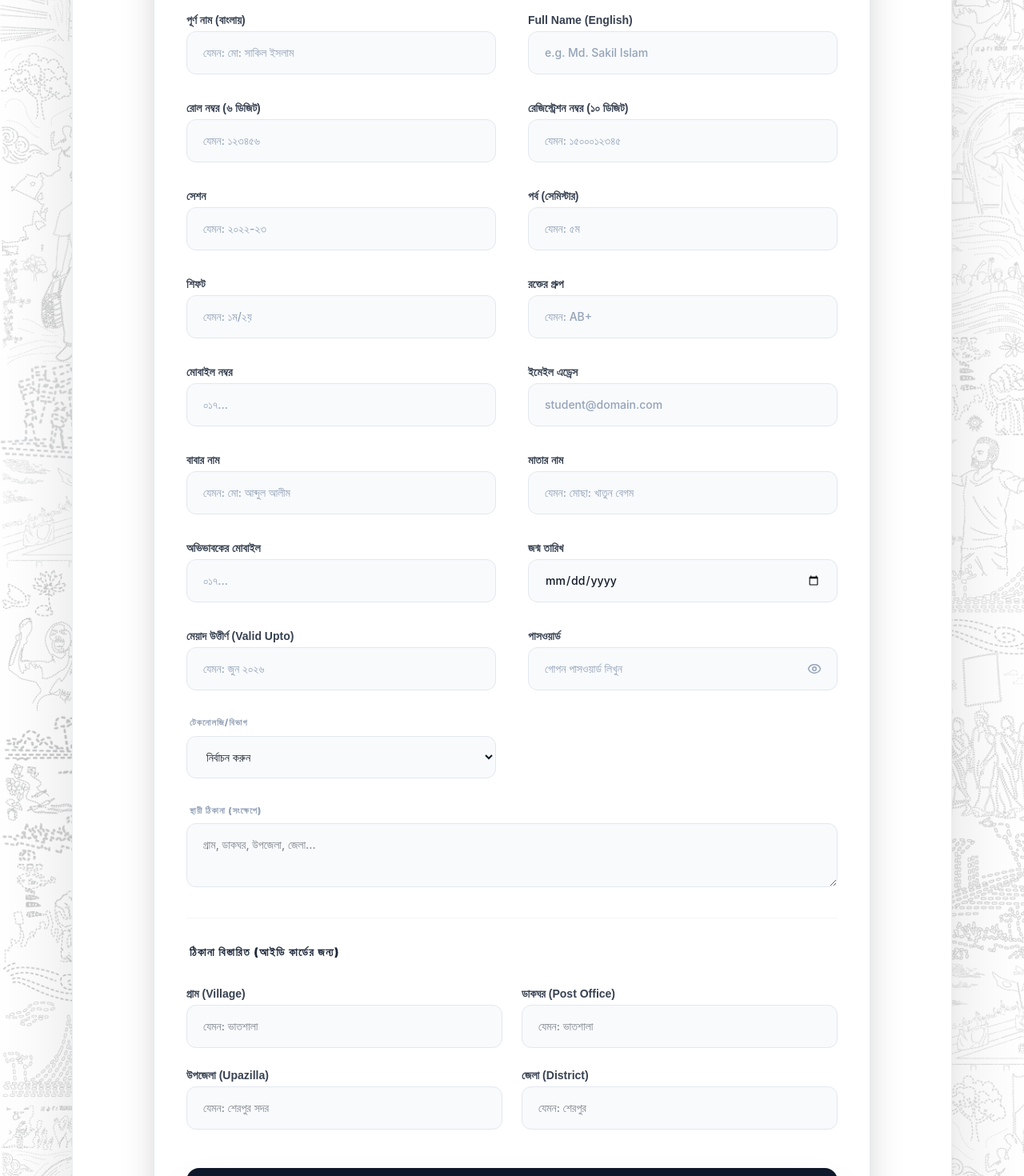
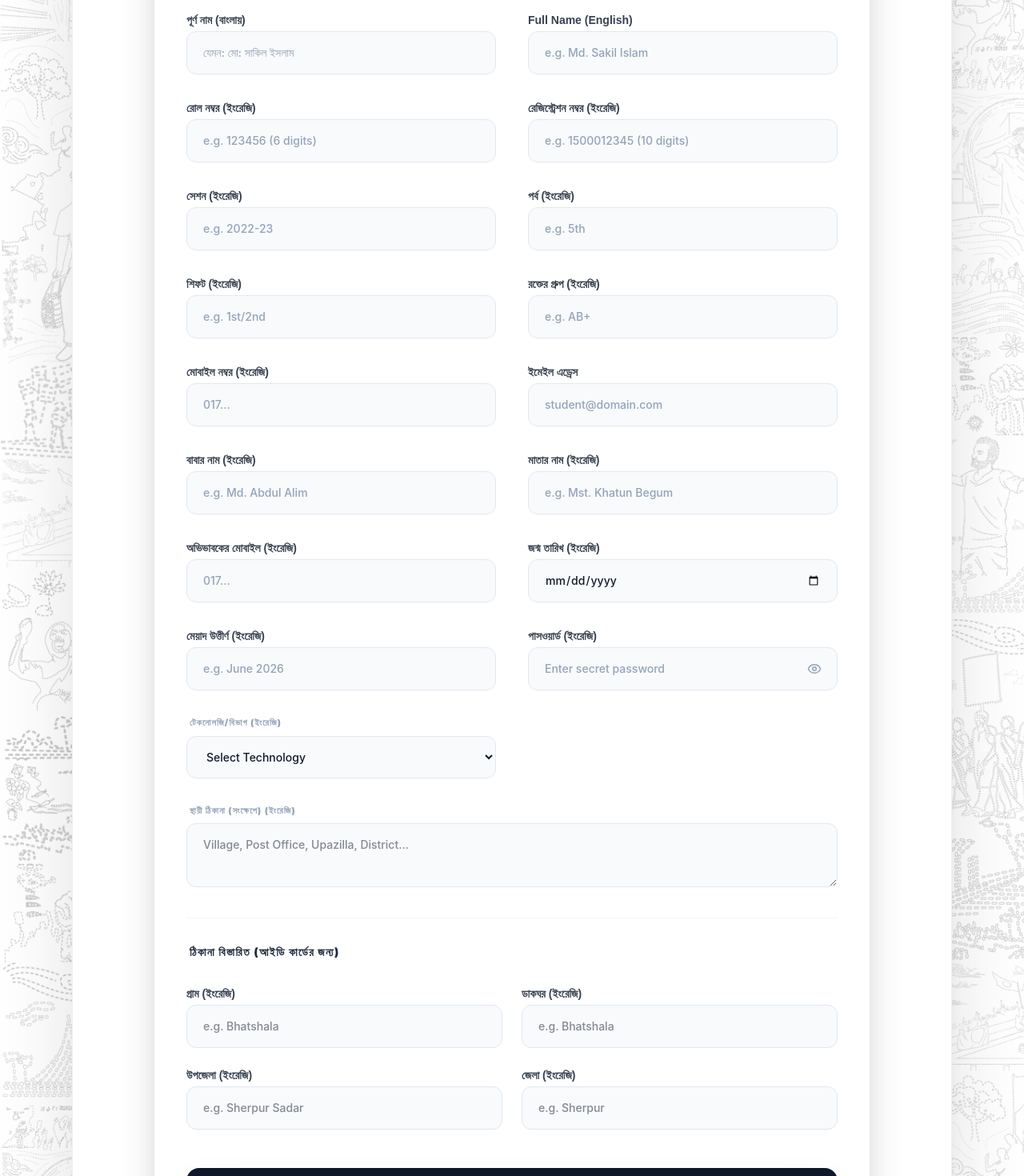
Before and after one commit to syedaakter421/Polytechnic-Student-ID-Generator, a React (Vite) app: page /signup in a window 1280 px wide. Shown: the part 620-2090 px from the top of the page at 80% size. Built offline with nearby package versions, Linux system fonts and the light colour scheme.

Commit message:
feat: Update signup form and README
Changes include:
- Translating department names and placeholder texts in the signup form to English for better internationalization and clarity.
- Updating the GitHub banner image URL in the README.md file.

```diff
--- a/src/pages/Signup.tsx
+++ b/src/pages/Signup.tsx
@@ -5,12 +5,12 @@ import { motion } from 'motion/react';
 import { UserPlus, ArrowLeft, Upload, Camera, CheckCircle, Eye, EyeOff } from 'lucide-react';
 
 const DEPARTMENTS = [
-  'সিভিল টেকনোলজি',
-  'ইলেকট্রিক্যাল টেকনোলজি',
-  'ইলেকট্রনিক্স টেকনোলজি',
-  'কম্পিউটার টেকনোলজি',
-  'আরএসি টেকনোলজি',
-  'মেকানিক্যাল টেকনোলজি'
+'Civil Technology',
+'Electrical Technology',
+'Electronics Technology',
+'Computer Technology',
+'RAC Technology',
+'Mechanical Integrated Technology'
 ];
 
 export default function Signup() {
@@ -155,20 +155,20 @@ export default function Signup() {
               {[
                 { label: 'পূর্ণ নাম (বাংলায়)', name: 'full_name_bn', type: 'text', placeholder: 'যেমন: মো: সাকিল ইসলাম' },
                 { label: 'Full Name (English)', name: 'full_name_en', type: 'text', placeholder: 'e.g. Md. Sakil Islam' },
-                { label: 'রোল নম্বর (৬ ডিজিট)', name: 'roll_number', type: 'number', placeholder: 'যেমন: ১২৩৪৫৬' },
-                { label: 'রেজিস্ট্রেশন নম্বর (১০ ডিজিট)', name: 'reg_number', type: 'number', placeholder: 'যেমন: ১৫০০০১২৩৪৫' },
-                { label: 'সেশন', name: 'session', type: 'text', placeholder: 'যেমন: ২০২২-২৩' },
-                { label: 'পর্ব (সেমিস্টার)', name: 'semester', type: 'text', placeholder: 'যেমন: ৫ম' },
-                { label: 'শিফট', name: 'shift', type: 'text', placeholder: 'যেমন: ১ম/২য়' },
-                { label: 'রক্তের গ্রুপ', name: 'blood_group', type: 'text', placeholder: 'যেমন: AB+' },
-                { label: 'মোবাইল নম্বর', name: 'mobile', type: 'tel', placeholder: '০১৭...' },
+                { label: 'রোল নম্বর (ইংরেজি)', name: 'roll_number', type: 'number', placeholder: 'e.g. 123456 (6 digits)' },
+                { label: 'রেজিস্ট্রেশন নম্বর (ইংরেজি)', name: 'reg_number', type: 'number', placeholder: 'e.g. 1500012345 (10 digits)' },
+                { label: 'সেশন (ইংরেজি)', name: 'session', type: 'text', placeholder: 'e.g. 2022-23' },
+                { label: 'পর্ব (ইংরেজি)', name: 'semester', type: 'text', placeholder: 'e.g. 5th' },
+                { label: 'শিফট (ইংরেজি)', name: 'shift', type: 'text', placeholder: 'e.g. 1st/2nd' },
+                { label: 'রক্তের গ্রুপ (ইংরেজি)', name: 'blood_group', type: 'text', placeholder: 'e.g. AB+' },
+                { label: 'মোবাইল নম্বর (ইংরেজি)', name: 'mobile', type: 'tel', placeholder: '017...' },
                 { label: 'ইমেইল এড্রেস', name: 'email', type: 'email', placeholder: 'student@domain.com' },
-                { label: 'বাবার নাম', name: 'father_name', type: 'text', placeholder: 'যেমন: মো: আব্দুল আলীম' },
-                { label: 'মাতার নাম', name: 'mother_name', type: 'text', placeholder: 'যেমন: মোছা: খাতুন বেগম' },
-                { label: 'অভিভাবকের মোবাইল', name: 'guardian_mobile', type: 'tel', placeholder: '০১৭...' },
-                { label: 'জন্ম তারিখ', name: 'dob', type: 'date' },
-                { label: 'মেয়াদ উত্তীর্ণ (Valid Upto)', name: 'valid_upto', type: 'text', placeholder: 'যেমন: জুন ২০২৬' },
-                { label: 'পাসওয়ার্ড', name: 'password', type: 'password', placeholder: 'গোপন পাসওয়ার্ড লিখুন' },
+                { label: 'বাবার নাম (ইংরেজি)', name: 'father_name', type: 'text', placeholder: 'e.g. Md. Abdul Alim' },
+                { label: 'মাতার নাম (ইংরেজি)', name: 'mother_name', type: 'text', placeholder: 'e.g. Mst. Khatun Begum' },
+                { label: 'অভিভাবকের মোবাইল (ইংরেজি)', name: 'guardian_mobile', type: 'tel', placeholder: '017...' },
+                { label: 'জন্ম তারিখ (ইংরেজি)', name: 'dob', type: 'date' },
+                { label: 'মেয়াদ উত্তীর্ণ (ইংরেজি)', name: 'valid_upto', type: 'text', placeholder: 'e.g. June 2026' },
+                { label: 'পাসওয়ার্ড (ইংরেজি)', name: 'password', type: 'password', placeholder: 'Enter secret password' },
               ].map(field => (
                 <div key={field.name}>
                   <label className="block text-sm font-bold text-gray-700 mb-1 font-bengali">{field.label}</label>
@@ -198,26 +198,26 @@ export default function Signup() {
               ))}
 
               <div className="md:col-span-1">
-                <label className="block text-[11px] font-black text-slate-400 uppercase tracking-widest pl-1 mb-2">টেকনোলজি/বিভাগ</label>
+                <label className="block text-[11px] font-black text-slate-400 uppercase tracking-widest pl-1 mb-2">টেকনোলজি/বিভাগ (ইংরেজি)</label>
                 <select
                   required
                   value={formData.technology}
                   onChange={(e) => setFormData({ ...formData, technology: e.target.value })}
                   className="w-full text-sm font-medium bg-slate-50 border border-slate-200 rounded-xl px-5 py-4 focus:ring-4 focus:ring-gov-green/10 focus:border-gov-green focus:bg-white outline-none transition-all cursor-pointer"
                 >
-                  <option value="">নির্বাচন করুন</option>
+                  <option value="">Select Technology</option>
                   {DEPARTMENTS.map(dept => <option key={dept} value={dept}>{dept}</option>)}
                 </select>
               </div>
 
               <div className="md:col-span-2">
-                <label className="block text-[11px] font-black text-slate-400 uppercase tracking-widest pl-1 mb-2">স্থায়ী ঠিকানা (সংক্ষেপে)</label>
+                <label className="block text-[11px] font-black text-slate-400 uppercase tracking-widest pl-1 mb-2">স্থায়ী ঠিকানা (সংক্ষেপে) (ইংরেজি)</label>
                 <textarea
                   required
                   value={formData.address}
                   onChange={(e) => setFormData({ ...formData, address: e.target.value })}
                   className="w-full text-sm font-medium bg-slate-50 border border-slate-200 rounded-xl px-5 py-4 focus:ring-4 focus:ring-gov-green/10 focus:border-gov-green focus:bg-white outline-none transition-all h-20"
-                  placeholder="গ্রাম, ডাকঘর, উপজেলা, জেলা..."
+                  placeholder="Village, Post Office, Upazilla, District..."
                 />
               </div>
 
@@ -226,20 +226,20 @@ export default function Signup() {
                    <h4 className="text-sm font-black text-slate-800 uppercase tracking-widest mb-2 px-1">ঠিকানা বিস্তারিত (আইডি কার্ডের জন্য)</h4>
                  </div>
                  <div>
-                   <label className="block text-sm font-bold text-gray-700 mb-1 font-bengali">গ্রাম (Village)</label>
-                   <input type="text" value={formData.village} onChange={(e) => setFormData({...formData, village: e.target.value})} className="w-full text-sm font-medium bg-slate-50 border border-slate-200 rounded-xl px-5 py-4 outline-none transition-all focus:ring-2 focus:ring-gov-green/20" placeholder="যেমন: ভাতশালা" required />
+                   <label className="block text-sm font-bold text-gray-700 mb-1 font-bengali">গ্রাম (ইংরেজি)</label>
+                   <input type="text" value={formData.village} onChange={(e) => setFormData({...formData, village: e.target.value})} className="w-full text-sm font-medium bg-slate-50 border border-slate-200 rounded-xl px-5 py-4 outline-none transition-all focus:ring-2 focus:ring-gov-green/20" placeholder="e.g. Bhatshala" required />
                  </div>
                   <div>
-                   <label className="block text-sm font-bold text-gray-700 mb-1 font-bengali">ডাকঘর (Post Office)</label>
-                   <input type="text" value={formData.post_office} onChange={(e) => setFormData({...formData, post_office: e.target.value})} className="w-full text-sm font-medium bg-slate-50 border border-slate-200 rounded-xl px-5 py-4 outline-none transition-all focus:ring-2 focus:ring-gov-green/20" placeholder="যেমন: ভাতশালা" required />
+                   <label className="block text-sm font-bold text-gray-700 mb-1 font-bengali">ডাকঘর (ইংরেজি)</label>
+                   <input type="text" value={formData.post_office} onChange={(e) => setFormData({...formData, post_office: e.target.value})} className="w-full text-sm font-medium bg-slate-50 border border-slate-200 rounded-xl px-5 py-4 outline-none transition-all focus:ring-2 focus:ring-gov-green/20" placeholder="e.g. Bhatshala" required />
                  </div>
                   <div>
-                   <label className="block text-sm font-bold text-gray-700 mb-1 font-bengali">উপজেলা (Upazilla)</label>
-                   <input type="text" value={formData.upazilla} onChange={(e) => setFormData({...formData, upazilla: e.target.value})} className="w-full text-sm font-medium bg-slate-50 border border-slate-200 rounded-xl px-5 py-4 outline-none transition-all focus:ring-2 focus:ring-gov-green/20" placeholder="যেমন: শেরপুর সদর" required />
+                   <label className="block text-sm font-bold text-gray-700 mb-1 font-bengali">উপজেলা (ইংরেজি)</label>
+                   <input type="text" value={formData.upazilla} onChange={(e) => setFormData({...formData, upazilla: e.target.value})} className="w-full text-sm font-medium bg-slate-50 border border-slate-200 rounded-xl px-5 py-4 outline-none transition-all focus:ring-2 focus:ring-gov-green/20" placeholder="e.g. Sherpur Sadar" required />
                  </div>
                   <div>
-                   <label className="block text-sm font-bold text-gray-700 mb-1 font-bengali">জেলা (District)</label>
-                   <input type="text" value={formData.district} onChange={(e) => setFormData({...formData, district: e.target.value})} className="w-full text-sm font-medium bg-slate-50 border border-slate-200 rounded-xl px-5 py-4 outline-none transition-all focus:ring-2 focus:ring-gov-green/20" placeholder="যেমন: শেরপুর" required />
+                   <label className="block text-sm font-bold text-gray-700 mb-1 font-bengali">জেলা (ইংরেজি)</label>
+                   <input type="text" value={formData.district} onChange={(e) => setFormData({...formData, district: e.target.value})} className="w-full text-sm font-medium bg-slate-50 border border-slate-200 rounded-xl px-5 py-4 outline-none transition-all focus:ring-2 focus:ring-gov-green/20" placeholder="e.g. Sherpur" required />
                  </div>
               </div>
             </div>
```
Also changed, not shown: 1 other file (tests, documents, lock files or other folders).
